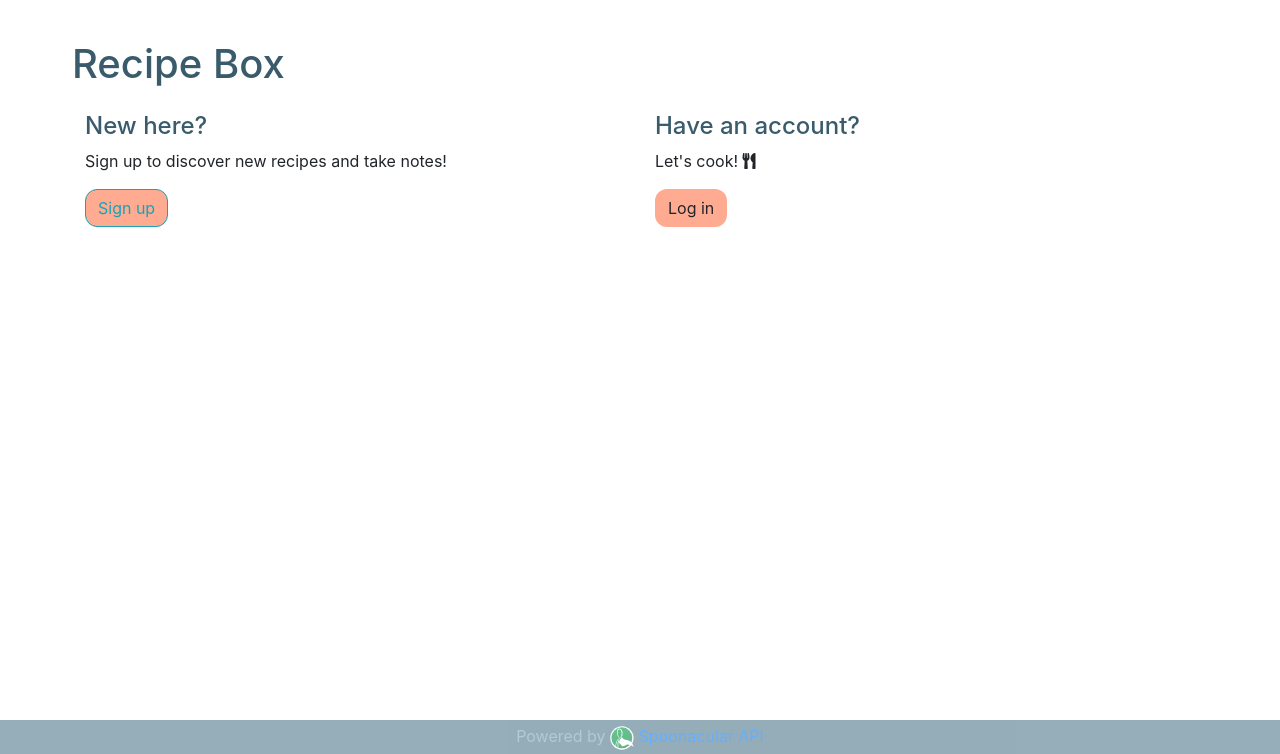
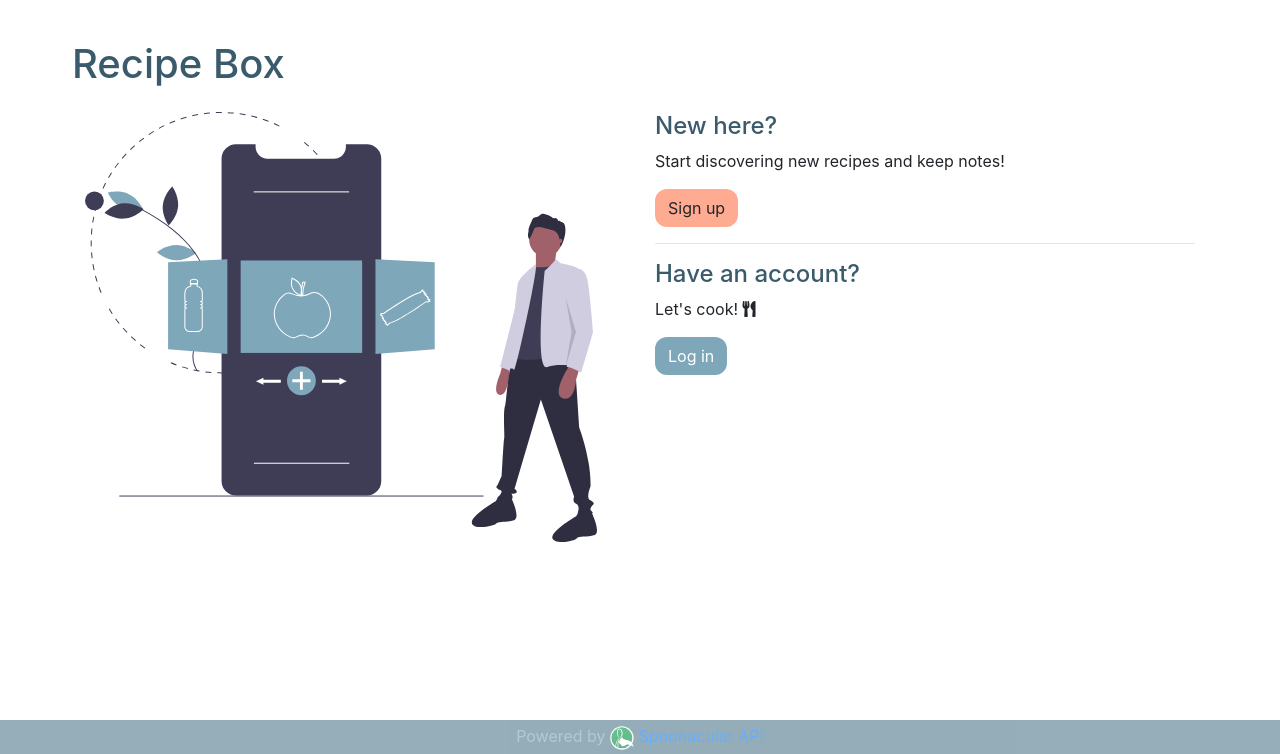
Before and after one commit to lydngai/capstone_I, a Flask app: page / in a window 1280 px wide. Shown: the part 46-800 px from the top of the page. Run offline with Flask 2, Linux system fonts and the light colour scheme; some libraries are stand-ins or nearby versions.

Commit message:
updating landing page

```diff
--- a/static/styles.css
+++ b/static/styles.css
@@ -73,6 +73,21 @@ footer {
 
 .footer-logo {
   height: 1.5rem;
+}
+/* ======================= Landing pg*/
+
+.home-pic {
+  max-width: 40vw;
+}
+
+.log-in-pg-btn {
+  background-color: var(--primary);
+  color: white;
+}
+.log-in-pg-btn:hover,
+.log-in-pg-btn:active,
+.log-in-pg-btn:focus {
+  box-shadow: 0 5px 15px var(--p-dark);
 }
 
 /* ======================= Recipes */
--- a/templates/home-anon.html
+++ b/templates/home-anon.html
@@ -4,14 +4,22 @@
 <div class="container">
   <div class="row">
     <div class="col">
-      <h4>New here?</h4>
-      <p>Sign up to discover new recipes and take notes!</p>
-      <a href="/user/signup" class="btn btn-outline-info teal-btn">Sign up</a>
+      <img
+        src="/static/images/undraw_healthy_options_sdo3.svg"
+        alt="Chef"
+        class="home-pic"
+      />
     </div>
     <div class="col">
+      <h4>New here?</h4>
+      <p>Start discovering new recipes and keep notes!</p>
+
+      <a href="/user/signup" class="btn">Sign up</a>
+      <hr />
       <h4>Have an account?</h4>
       <p>Let's cook! <i class="fas fa-utensils"></i></p>
-      <a href="/user/login" class="btn">Log in</a>
+
+      <a href="/user/login" class="btn log-in-pg-btn">Log in</a>
     </div>
   </div>
 </div>
```
Also changed, not shown: static/images/undraw_healthy_options_sdo3.svg (added).
